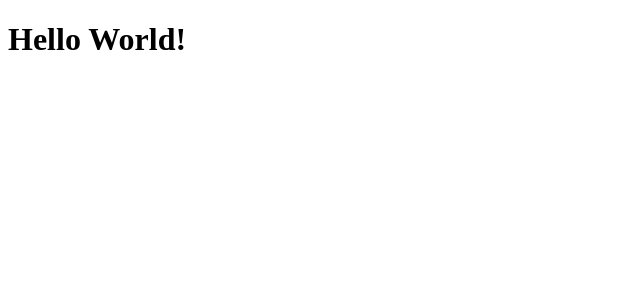
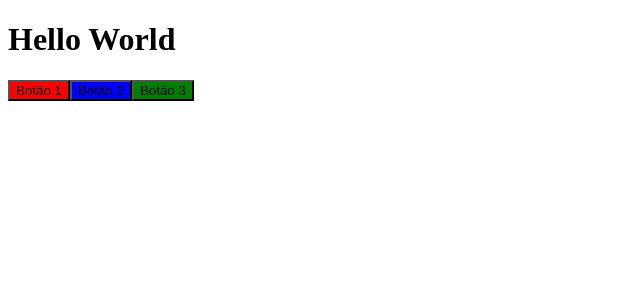
Before and after one commit to vinnidias/nlw-4, a React (Create React App) app in the folder moveit/: page / in a window 1280 px wide. Shown: the top 300 px of the page, without its empty margins (0-640 px from the left). Built offline with nearby package versions, Linux system fonts and the light colour scheme.

Commit message:
components and props on react

```diff
--- a/moveit/src/App.tsx
+++ b/moveit/src/App.tsx
@@ -1,9 +1,25 @@
+import {Button} from './components/Button'
+
 
 function App() {
   return (
-    <h1>
-      Hello World!
-    </h1>
+    <div>
+      <h1>
+        Hello World
+      </h1>
+
+      <Button color="red">
+        Botão 1
+      </Button>
+
+      <Button color="blue">
+        Botão 2
+      </Button>
+
+      <Button color="green">
+        Botão 3
+      </Button>
+    </div>
   );
 }
 
--- /dev/null
+++ b/moveit/src/components/Button.tsx
@@ -0,0 +1,12 @@
+interface ButtonProps {
+    color: string;
+    children: string;
+}
+
+export function Button(props: ButtonProps){
+    return(
+        <button type='button' style={{backgroundColor: props.color}}>
+            {props.children}
+        </button>
+    )
+}
```
